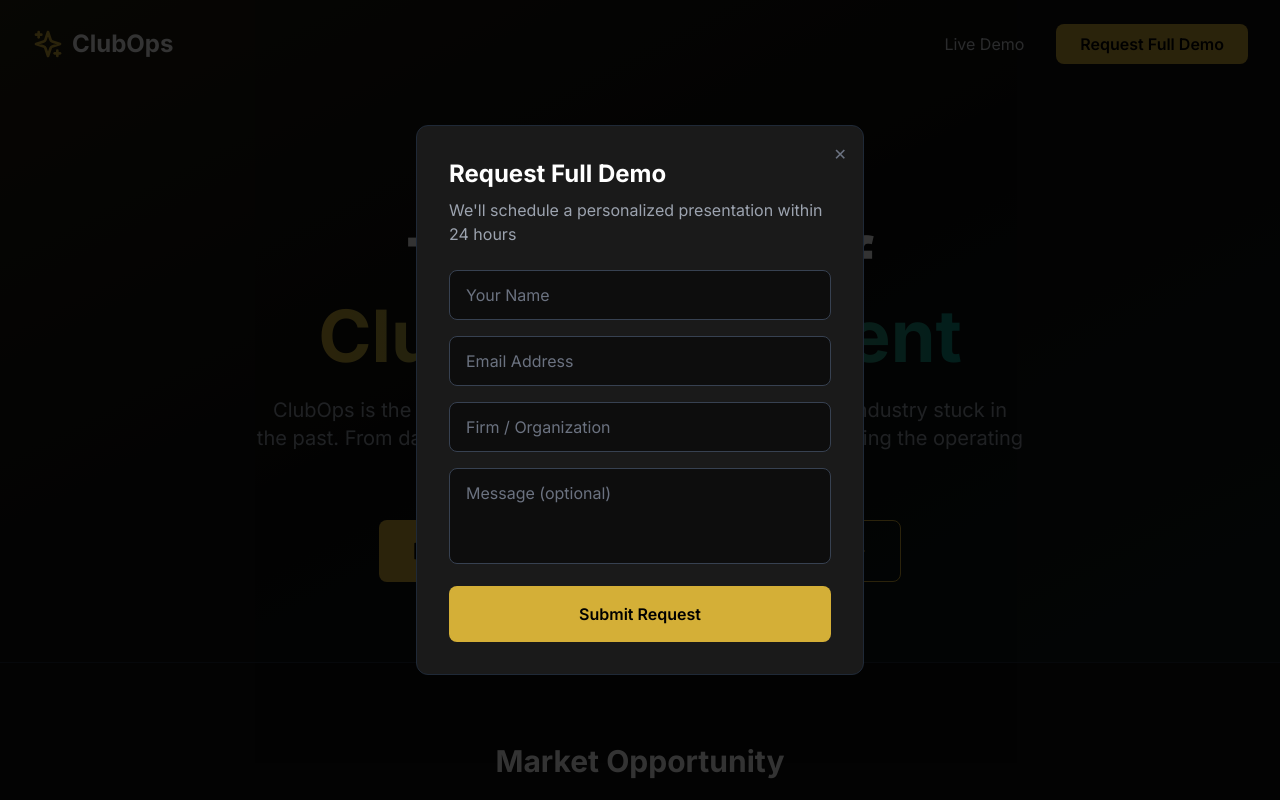
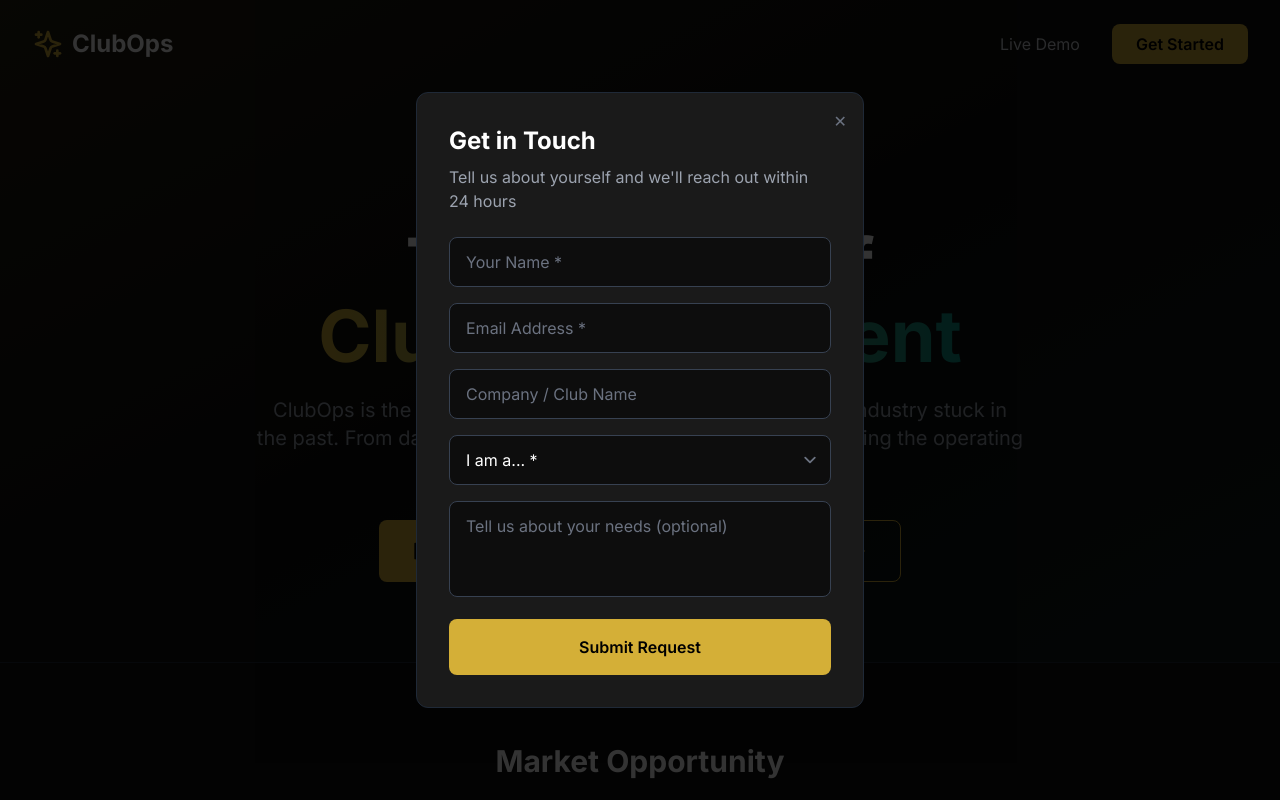
Before and after one commit to Degenius12/clubops-saas, a React (Vite) app in the folder frontend/: page /investors in a window 1280 px wide. Both pictures are taken after a click on the button "Schedule Presentation". Shown: the top 800 px of the page. Built offline with nearby package versions, Linux system fonts and the light colour scheme; no server answers.

Commit message:
Add Formspree integration, interest type selection, and onboarding options to contact form

```diff
--- a/frontend/src/pages/InvestorPage.tsx
+++ b/frontend/src/pages/InvestorPage.tsx
@@ -1,13 +1,28 @@
 import React, { useState } from 'react';
 import {
-  Sparkles, TrendingUp, Users, DollarSign, Shield, Zap,
+  Sparkles, Users, DollarSign, Zap,
   Monitor, Smartphone, ChevronRight, Play, CheckCircle,
-  ArrowRight, BarChart3, Lock, Camera, CreditCard, Scan, Building2
+  ArrowRight, BarChart3, Lock, Camera, CreditCard, Building2, Loader2
 } from 'lucide-react';
+
+// TODO: Replace with your Formspree form ID
+// 1. Go to https://formspree.io and create free account
+// 2. Create new form, copy the form ID (e.g., "xabcdefg")
+// 3. Replace 'YOUR_FORMSPREE_ID' below
+const FORMSPREE_ENDPOINT = 'https://formspree.io/f/YOUR_FORMSPREE_ID';
 
 export default function InvestorLandingPage() {
   const [showDemoModal, setShowDemoModal] = useState(false);
-  const [formData, setFormData] = useState({ name: '', email: '', firm: '', message: '' });
+  const [formData, setFormData] = useState({
+    name: '',
+    email: '',
+    firm: '',
+    interestType: '',
+    onboardingInterest: '',
+    dancerCount: '',
+    message: ''
+  });
+  const [submitStatus, setSubmitStatus] = useState<'idle' | 'loading' | 'success' | 'error'>('idle');
 
   const marketStats = [
     { label: 'US Market Size', value: '$8.1B', subtext: 'Annual Revenue' },
@@ -32,11 +47,41 @@
     { phase: 'Q3 2025', title: 'Scale', items: ['Multi-Location', 'Franchise Tools', 'API Marketplace'], status: 'planned' }
   ];
 
-  const handleSubmit = (e: React.FormEvent) => {
+  const handleSubmit = async (e: React.FormEvent) => {
     e.preventDefault();
-    console.log('Demo request:', formData);
+    setSubmitStatus('loading');
+
+    try {
+      const response = await fetch(FORMSPREE_ENDPOINT, {
+        method: 'POST',
+        headers: { 'Content-Type': 'application/json' },
+        body: JSON.stringify({
+          name: formData.name,
+          email: formData.email,
+          firm: formData.firm,
+          interest_type: formData.interestType,
+          onboarding_interest: formData.onboardingInterest || 'N/A',
+          dancer_count: formData.dancerCount || 'N/A',
+          message: formData.message || 'No message provided',
+          submitted_at: new Date().toISOString(),
+          source: 'Investor Landing Page'
+        })
+      });
+
+      if (response.ok) {
+        setSubmitStatus('success');
+        setFormData({ name: '', email: '', firm: '', interestType: '', onboardingInterest: '', dancerCount: '', message: '' });
+      } else {
+        setSubmitStatus('error');
+      }
+    } catch (error) {
+      setSubmitStatus('error');
+    }
+  };
+
+  const resetForm = () => {
+    setSubmitStatus('idle');
     setShowDemoModal(false);
-    alert('Thank you! We will contact you within 24 hours.');
   };
 
   return (
@@ -55,7 +100,7 @@
               onClick={() => setShowDemoModal(true)}
               className="px-6 py-2 bg-[#D4AF37] text-black font-semibold rounded-lg hover:bg-[#B8962E] transition"
             >
-              Request Full Demo
+              Get Started
             </button>
           </div>
         </nav>
@@ -192,7 +237,7 @@
             <div className="bg-[#1A1A1A] rounded-xl p-8 border border-gray-800">
               <BarChart3 className="w-10 h-10 text-[#D4AF37] mb-4" />
               <h3 className="text-xl font-semibold mb-2">SaaS Subscriptions</h3>
-              <p className="text-gray-400 mb-4">$49 - $399/month per location</p>
+              <p className="text-gray-400 mb-4">$99 - $499/month per location</p>
               <ul className="space-y-2 text-sm text-gray-500">
                 <li>• Tiered feature access</li>
                 <li>• Annual discounts (20%)</li>
@@ -251,15 +296,15 @@
       {/* CTA Section */}
       <section className="py-20">
         <div className="max-w-4xl mx-auto px-8 text-center">
-          <h2 className="text-4xl font-bold mb-4">Ready to Learn More?</h2>
+          <h2 className="text-4xl font-bold mb-4">Ready to Get Started?</h2>
           <p className="text-gray-400 text-xl mb-8">
-            Schedule a personalized demo and discover how ClubOps is transforming the entertainment industry
+            Whether you're an investor or club owner, let's talk about how ClubOps can work for you
           </p>
           <button
             onClick={() => setShowDemoModal(true)}
             className="inline-flex items-center gap-2 px-10 py-5 bg-[#D4AF37] text-black font-semibold rounded-lg hover:bg-[#B8962E] transition text-xl"
           >
-            Request Full Demo <ArrowRight className="w-6 h-6" />
+            Contact Us <ArrowRight className="w-6 h-6" />
           </button>
         </div>
       </section>
@@ -273,60 +318,152 @@
             <span className="text-gray-500">© 2025</span>
           </div>
           <div className="text-gray-500 text-sm">
-            Contact: <a href="mailto:investors@clubops.com" className="text-[#D4AF37] hover:underline">investors@clubops.com</a>
+            Contact: <a href="mailto:hello@clubops.com" className="text-[#D4AF37] hover:underline">hello@clubops.com</a>
           </div>
         </div>
       </footer>
 
-      {/* Demo Request Modal */}
+      {/* Contact Modal */}
       {showDemoModal && (
-        <div className="fixed inset-0 bg-black/80 flex items-center justify-center z-50 p-4">
-          <div className="bg-[#1A1A1A] rounded-xl p-8 max-w-md w-full border border-gray-800 relative">
+        <div className="fixed inset-0 bg-black/80 flex items-center justify-center z-50 p-4 overflow-y-auto">
+          <div className="bg-[#1A1A1A] rounded-xl p-8 max-w-md w-full border border-gray-800 relative my-8">
             <button
-              onClick={() => setShowDemoModal(false)}
+              onClick={resetForm}
               className="absolute top-4 right-4 text-gray-500 hover:text-white"
             >
               ✕
             </button>
-            <h3 className="text-2xl font-bold mb-2">Request Full Demo</h3>
-            <p className="text-gray-400 mb-6">We'll schedule a personalized presentation within 24 hours</p>
+
+            {submitStatus === 'success' ? (
+              <div className="text-center py-8">
+                <CheckCircle className="w-16 h-16 text-[#22C55E] mx-auto mb-4" />
+                <h3 className="text-2xl font-bold mb-2">Thank You!</h3>
+                <p className="text-gray-400 mb-6">We'll be in touch within 24 hours.</p>
+                <button
+                  onClick={resetForm}
+                  className="px-6 py-3 bg-[#D4AF37] text-black font-semibold rounded-lg hover:bg-[#B8962E] transition"
+                >
+                  Close
+                </button>
+              </div>
+            ) : (
+              <>
+                <h3 className="text-2xl font-bold mb-2">Get in Touch</h3>
+                <p className="text-gray-400 mb-6">Tell us about yourself and we'll reach out within 24 hours</p>
+
                 <form onSubmit={handleSubmit} className="space-y-4">
                   <input
                     type="text"
-                placeholder="Your Name"
+                    name="name"
+                    placeholder="Your Name *"
                     value={formData.name}
                     onChange={(e) => setFormData({...formData, name: e.target.value})}
                     className="w-full px-4 py-3 bg-[#0D0D0D] border border-gray-700 rounded-lg focus:border-[#D4AF37] focus:outline-none"
                     required
                   />
+
                   <input
                     type="email"
-                placeholder="Email Address"
+                    name="email"
+                    placeholder="Email Address *"
                     value={formData.email}
                     onChange={(e) => setFormData({...formData, email: e.target.value})}
                     className="w-full px-4 py-3 bg-[#0D0D0D] border border-gray-700 rounded-lg focus:border-[#D4AF37] focus:outline-none"
                     required
                   />
+
                   <input
                     type="text"
-                placeholder="Firm / Organization"
+                    name="firm"
+                    placeholder="Company / Club Name"
                     value={formData.firm}
                     onChange={(e) => setFormData({...formData, firm: e.target.value})}
                     className="w-full px-4 py-3 bg-[#0D0D0D] border border-gray-700 rounded-lg focus:border-[#D4AF37] focus:outline-none"
                   />
+
+                  <select
+                    name="interestType"
+                    value={formData.interestType}
+                    onChange={(e) => setFormData({...formData, interestType: e.target.value})}
+                    className="w-full px-4 py-3 bg-[#0D0D0D] border border-gray-700 rounded-lg focus:border-[#D4AF37] focus:outline-none text-white"
+                    required
+                  >
+                    <option value="" className="text-gray-500">I am a... *</option>
+                    <option value="investor">Investor</option>
+                    <option value="club_owner">Club Owner / Operator</option>
+                    <option value="manager">Club Manager</option>
+                    <option value="consultant">Industry Consultant</option>
+                    <option value="other">Other</option>
+                  </select>
+
+                  {/* Show onboarding options for club owners/managers */}
+                  {(formData.interestType === 'club_owner' || formData.interestType === 'manager') && (
+                    <>
+                      <select
+                        name="dancerCount"
+                        value={formData.dancerCount}
+                        onChange={(e) => setFormData({...formData, dancerCount: e.target.value})}
+                        className="w-full px-4 py-3 bg-[#0D0D0D] border border-gray-700 rounded-lg focus:border-[#D4AF37] focus:outline-none text-white"
+                      >
+                        <option value="">How many dancers do you have?</option>
+                        <option value="1-15">1-15 dancers</option>
+                        <option value="16-30">16-30 dancers</option>
+                        <option value="31-50">31-50 dancers</option>
+                        <option value="51-100">51-100 dancers</option>
+                        <option value="100+">100+ dancers</option>
+                      </select>
+
+                      <select
+                        name="onboardingInterest"
+                        value={formData.onboardingInterest}
+                        onChange={(e) => setFormData({...formData, onboardingInterest: e.target.value})}
+                        className="w-full px-4 py-3 bg-[#0D0D0D] border border-gray-700 rounded-lg focus:border-[#D4AF37] focus:outline-none text-white"
+                      >
+                        <option value="">Onboarding preference?</option>
+                        <option value="diy">DIY - I'll set it up myself (Free)</option>
+                        <option value="guided">Guided Setup - 2hr Zoom session ($499)</option>
+                        <option value="professional">Professional - Full setup + training ($999)</option>
+                        <option value="white_glove">White Glove - On-site setup ($1,999+)</option>
+                        <option value="undecided">Not sure yet - tell me more</option>
+                      </select>
+
+                      <div className="bg-[#0D0D0D] border border-gray-700 rounded-lg p-3">
+                        <p className="text-xs text-gray-500">
+                          💡 Need help migrating existing dancer data? We offer data migration services starting at $999 for up to 25 dancers.
+                        </p>
+                      </div>
+                    </>
+                  )}
+
                   <textarea
-                placeholder="Message (optional)"
+                    name="message"
+                    placeholder="Tell us about your needs (optional)"
                     value={formData.message}
                     onChange={(e) => setFormData({...formData, message: e.target.value})}
                     className="w-full px-4 py-3 bg-[#0D0D0D] border border-gray-700 rounded-lg focus:border-[#D4AF37] focus:outline-none h-24 resize-none"
                   />
+
+                  {submitStatus === 'error' && (
+                    <p className="text-red-500 text-sm">Something went wrong. Please try again or email us directly.</p>
+                  )}
+
                   <button
                     type="submit"
-                className="w-full px-6 py-4 bg-[#D4AF37] text-black font-semibold rounded-lg hover:bg-[#B8962E] transition"
+                    disabled={submitStatus === 'loading'}
+                    className="w-full px-6 py-4 bg-[#D4AF37] text-black font-semibold rounded-lg hover:bg-[#B8962E] transition disabled:opacity-50 disabled:cursor-not-allowed flex items-center justify-center gap-2"
                   >
-                Submit Request
+                    {submitStatus === 'loading' ? (
+                      <>
+                        <Loader2 className="w-5 h-5 animate-spin" />
+                        Sending...
+                      </>
+                    ) : (
+                      'Submit Request'
+                    )}
                   </button>
                 </form>
+              </>
+            )}
           </div>
         </div>
       )}
```
Lines whose indentation alone changed are shown as unchanged.
